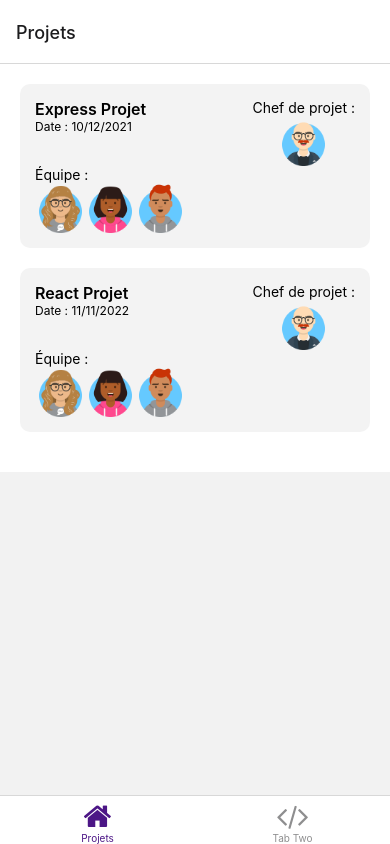
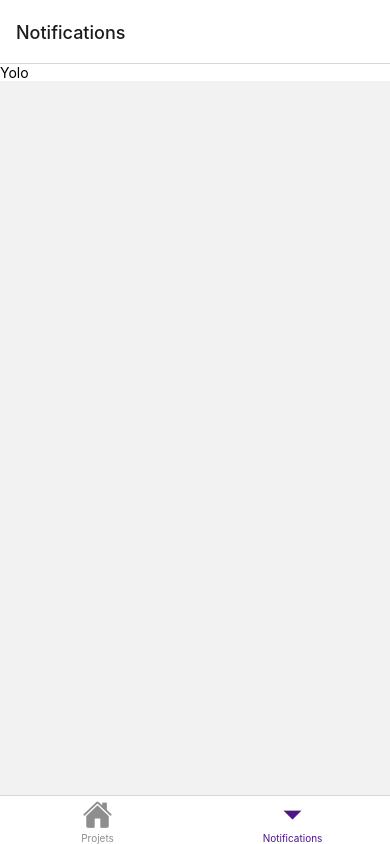
Before and after one commit to WildCodeSchool/2109-wns-remote3-taskberry-mobile, a React Native app: screen /Notifications in a window 390 px wide. Built offline with nearby package versions, Linux system fonts and the light colour scheme; what expo-linking would draw is missing.

Commit message:
add tab Notification whith icon

```diff
--- a/navigation/LinkingConfiguration.ts
+++ b/navigation/LinkingConfiguration.ts
@@ -4,31 +4,31 @@
  * https://reactnavigation.org/docs/configuring-links
  */
 
-import { LinkingOptions } from '@react-navigation/native';
-import * as Linking from 'expo-linking';
+import { LinkingOptions } from "@react-navigation/native";
+import * as Linking from "expo-linking";
 
-import { RootStackParamList } from '../types';
+import { RootStackParamList } from "../types";
 
 const linking: LinkingOptions<RootStackParamList> = {
-  prefixes: [Linking.makeUrl('/')],
+  prefixes: [Linking.makeUrl("/")],
   config: {
     screens: {
       Root: {
         screens: {
           Projets: {
             screens: {
-              HomeScreen: 'one',
+              HomeScreen: "one",
             },
           },
-          TabTwo: {
+          Notifications: {
             screens: {
-              TabTwoScreen: 'two',
+              Notifications: "notification",
             },
           },
         },
       },
-      Modal: 'modal',
-      NotFound: '*',
+      Modal: "modal",
+      NotFound: "*",
     },
   },
 };
--- a/navigation/index.tsx
+++ b/navigation/index.tsx
@@ -3,27 +3,40 @@
  * https://reactnavigation.org/docs/getting-started
  *
  */
-import { FontAwesome } from '@expo/vector-icons';
-import { createBottomTabNavigator } from '@react-navigation/bottom-tabs';
-import { NavigationContainer, DefaultTheme, DarkTheme } from '@react-navigation/native';
-import { createNativeStackNavigator } from '@react-navigation/native-stack';
-import * as React from 'react';
-import { ColorSchemeName, Pressable } from 'react-native';
+import { Ionicons, FontAwesome } from "@expo/vector-icons";
+import { createBottomTabNavigator } from "@react-navigation/bottom-tabs";
+import {
+  NavigationContainer,
+  DefaultTheme,
+  DarkTheme,
+} from "@react-navigation/native";
+import { createNativeStackNavigator } from "@react-navigation/native-stack";
+import * as React from "react";
+import { ColorSchemeName, Pressable } from "react-native";
 
-import Colors from '../constants/Colors';
-import useColorScheme from '../hooks/useColorScheme';
-import ModalScreen from '../screens/ModalScreen';
-import NotFoundScreen from '../screens/NotFoundScreen';
-import HomeScreen from '../screens/HomeScreen';
-import TabTwoScreen from '../screens/TabTwoScreen';
-import { RootStackParamList, RootTabParamList, RootTabScreenProps } from '../types';
-import LinkingConfiguration from './LinkingConfiguration';
+import Colors from "../constants/Colors";
+import useColorScheme from "../hooks/useColorScheme";
+import ModalScreen from "../screens/ModalScreen";
+import NotFoundScreen from "../screens/NotFoundScreen";
+import HomeScreen from "../screens/HomeScreen";
+import Notifications from "../screens/Notifications";
+import {
+  RootStackParamList,
+  RootTabParamList,
+  RootTabScreenProps,
+} from "../types";
+import LinkingConfiguration from "./LinkingConfiguration";
 
-export default function Navigation({ colorScheme }: { colorScheme: ColorSchemeName }) {
+export default function Navigation({
+  colorScheme,
+}: {
+  colorScheme: ColorSchemeName;
+}) {
   return (
     <NavigationContainer
       linking={LinkingConfiguration}
-      theme={colorScheme === 'dark' ? DarkTheme : DefaultTheme}>
+      theme={colorScheme === "dark" ? DarkTheme : DefaultTheme}
+    >
       <RootNavigator />
     </NavigationContainer>
   );
@@ -38,9 +51,17 @@ const Stack = createNativeStackNavigator<RootStackParamList>();
 function RootNavigator() {
   return (
     <Stack.Navigator>
-      <Stack.Screen name="Root" component={BottomTabNavigator} options={{ headerShown: false }} />
-      <Stack.Screen name="NotFound" component={NotFoundScreen} options={{ title: 'Oops!' }} />
-      <Stack.Group screenOptions={{ presentation: 'modal' }}>
+      <Stack.Screen
+        name="Root"
+        component={BottomTabNavigator}
+        options={{ headerShown: false }}
+      />
+      <Stack.Screen
+        name="NotFound"
+        component={NotFoundScreen}
+        options={{ title: "Oops!" }}
+      />
+      <Stack.Group screenOptions={{ presentation: "modal" }}>
         <Stack.Screen name="Modal" component={ModalScreen} />
       </Stack.Group>
     </Stack.Navigator>
@@ -68,17 +89,14 @@ function BottomTabNavigator() {
         component={HomeScreen}
         options={({ navigation }: RootTabScreenProps<"Projets">) => ({
           title: "Projets",
-          tabBarIcon: ({ color }) => (
-            <TabBarIcon name="home" color={color} />
-          ),
+          tabBarIcon: ({ color }) => <TabBarIcon name="home" color={color} />,
         })}
       />
       <BottomTab.Screen
-        name="TabTwo"
-        component={TabTwoScreen}
+        name="Notifications"
+        component={Notifications}
         options={{
-          title: "Tab Two",
-          tabBarIcon: ({ color }) => <TabBarIcon name="code" color={color} />,
+          title: "Notifications",
         }}
       />
     </BottomTab.Navigator>
@@ -89,8 +107,8 @@ function BottomTabNavigator() {
  * You can explore the built-in icon families and icons on the web at https://icons.expo.fyi/
  */
 function TabBarIcon(props: {
-  name: React.ComponentProps<typeof FontAwesome>['name'];
+  name: React.ComponentProps<typeof Ionicons>["name"];
   color: string;
 }) {
-  return <FontAwesome size={30} style={{ marginBottom: -3 }} {...props} />;
+  return <Ionicons size={30} style={{ marginBottom: -3 }} {...props} />;
 }
--- /dev/null
+++ b/screens/Notifications.tsx
@@ -0,0 +1,10 @@
+import { StyleSheet } from "react-native";
+import { Text, View } from "../components/Themed";
+
+export default function Notifications() {
+  return (
+    <View>
+      <Text>Yolo</Text>
+    </View>
+  );
+}
```
Also changed, not shown: types.tsx (+14 -12 lines).
